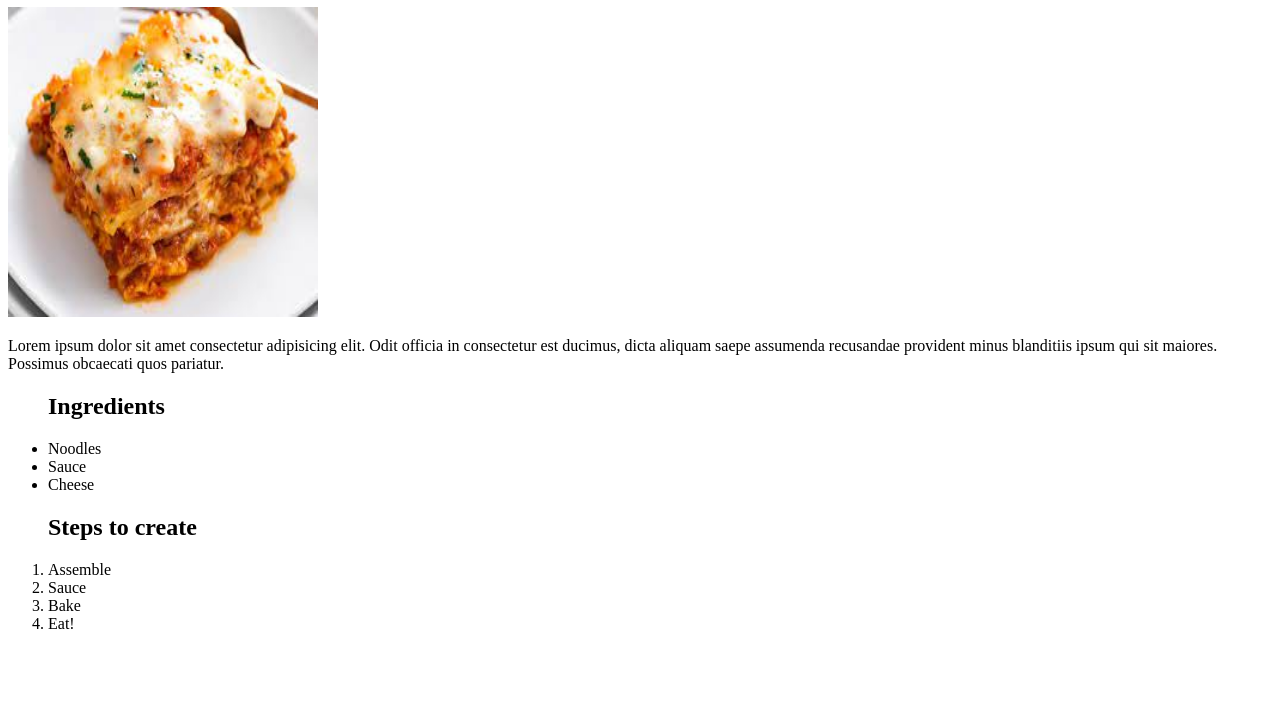
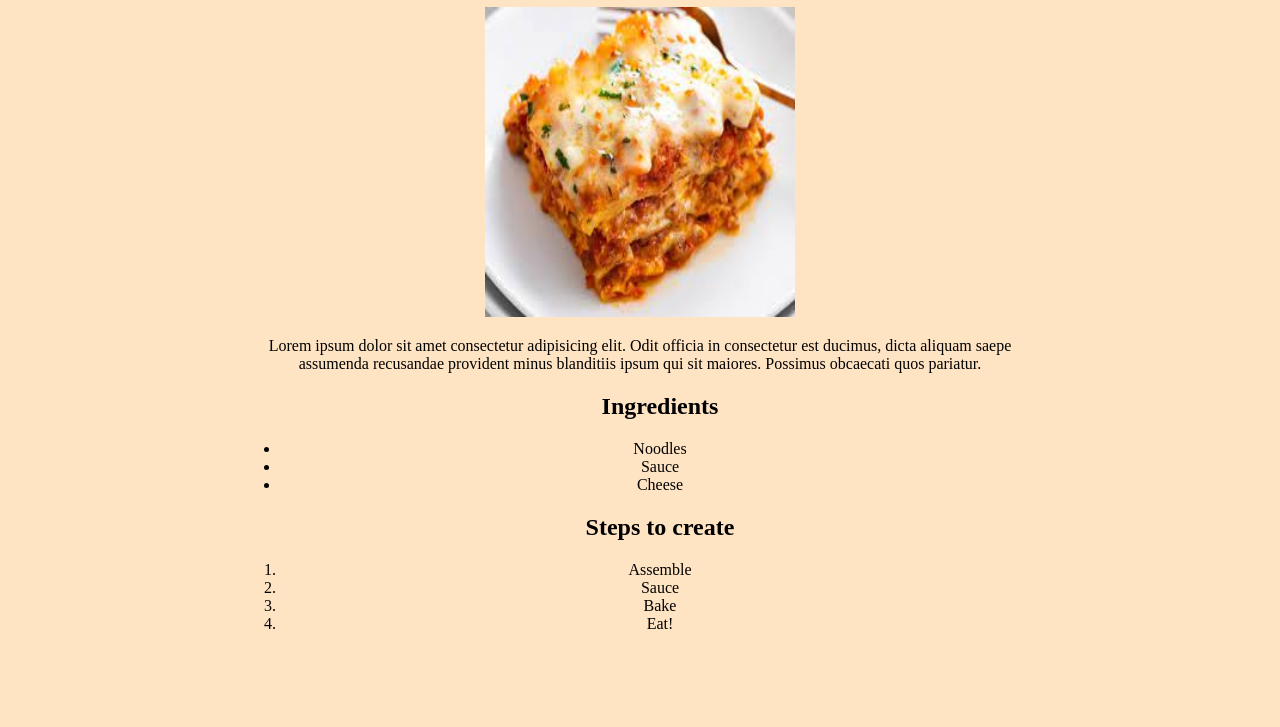
Before and after one commit to KainDorris95/odin-recipes, a plain HTML site: page recipes/lasagna.html in a window 1280 px wide. Shown: the part 73-800 px from the top of the page. Drawn offline with Linux system fonts and the light colour scheme.

Commit message:
Include styling

```diff
--- /dev/null
+++ b/css/style.css
@@ -0,0 +1,11 @@
+html {
+    background-color: bisque;
+}
+
+body {
+    max-width: 800px;
+    margin: auto;
+    text-align: center;
+    color: black;
+
+}
--- a/recipes/lasagna.html
+++ b/recipes/lasagna.html
@@ -3,6 +3,7 @@
 <head>
     <meta charset="UTF-8">
     <meta name="viewport" content="width=device-width, initial-scale=1.0">
+    <link rel="stylesheet" href="../css/style.css">
     <title>Document</title>
 </head>
 <body>
```
Also changed, not shown: index.html (+2 -1 lines), recipes/cheescake.html (+1 -0 lines), recipes/kaleSalad.html (+1 -0 lines).
